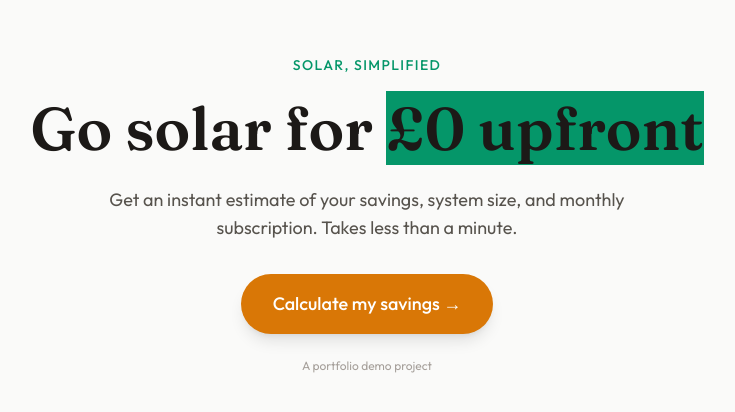
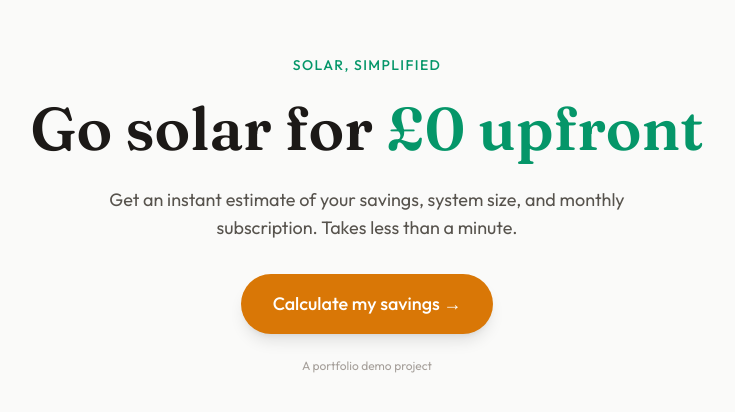
Before and after one commit to saowapan/sunsave-web, a Next.js app: page / in a window 1280 px wide. Shown: the part 186-598 px from the top of the page, without its empty margins (273-1008 px from the left). Built offline with nearby package versions, Linux system fonts and the light colour scheme.

Commit message:
Improve: text updated for home

```diff
--- a/src/app/page.tsx
+++ b/src/app/page.tsx
@@ -8,7 +8,7 @@ export default function Home() {
       </p>
       <h1 className="mt-4 font-display text-5xl font-semibold leading-tight sm:text-6xl">
         Go solar for{' '}
-        <span className="bg-leaf-600">£0 upfront</span>
+        <span className="text-leaf-600">£0 upfront</span>
       </h1>
       <p className="mt-5 max-w-xl text-lg text-stone-600">
         Get an instant estimate of your savings, system size, and monthly
```
